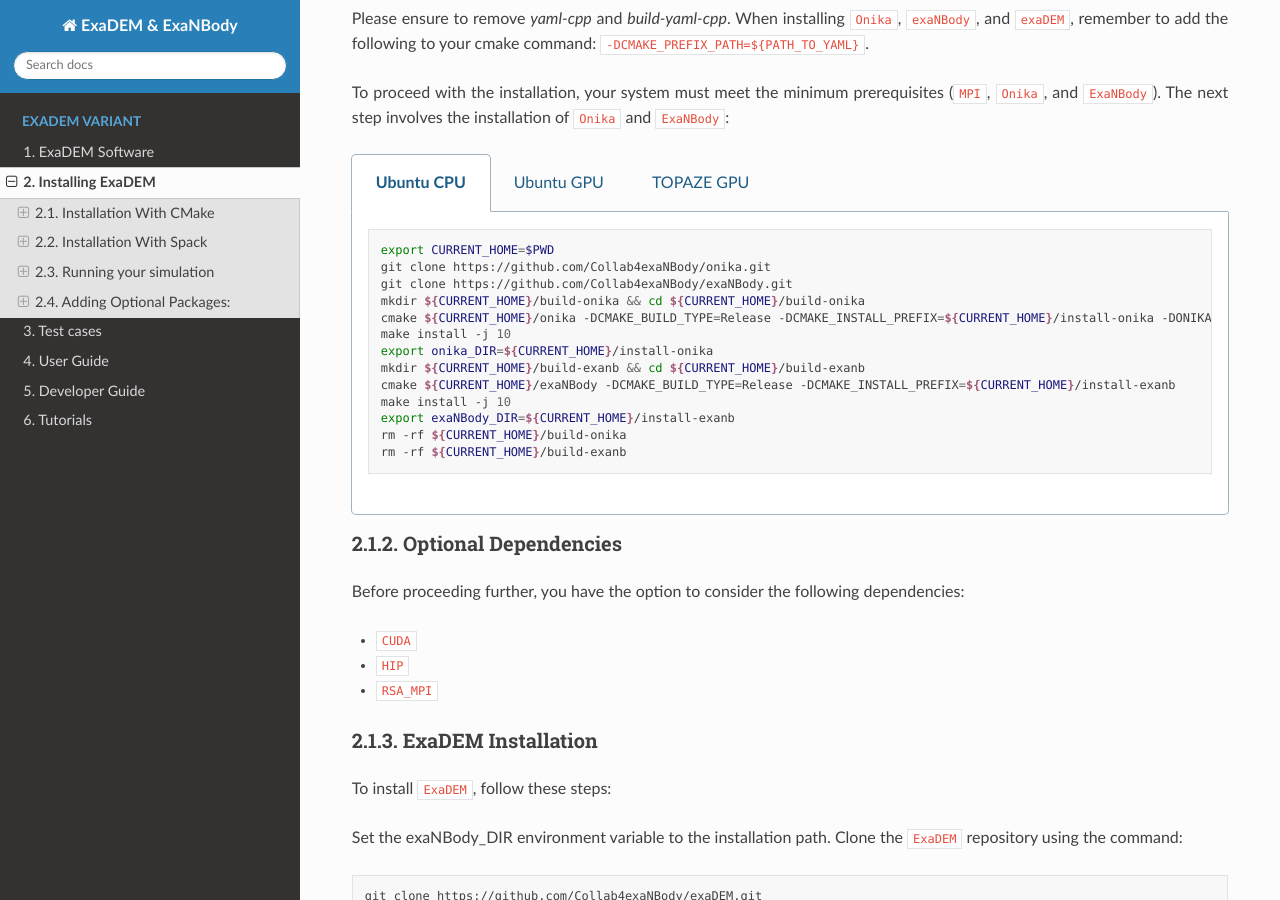
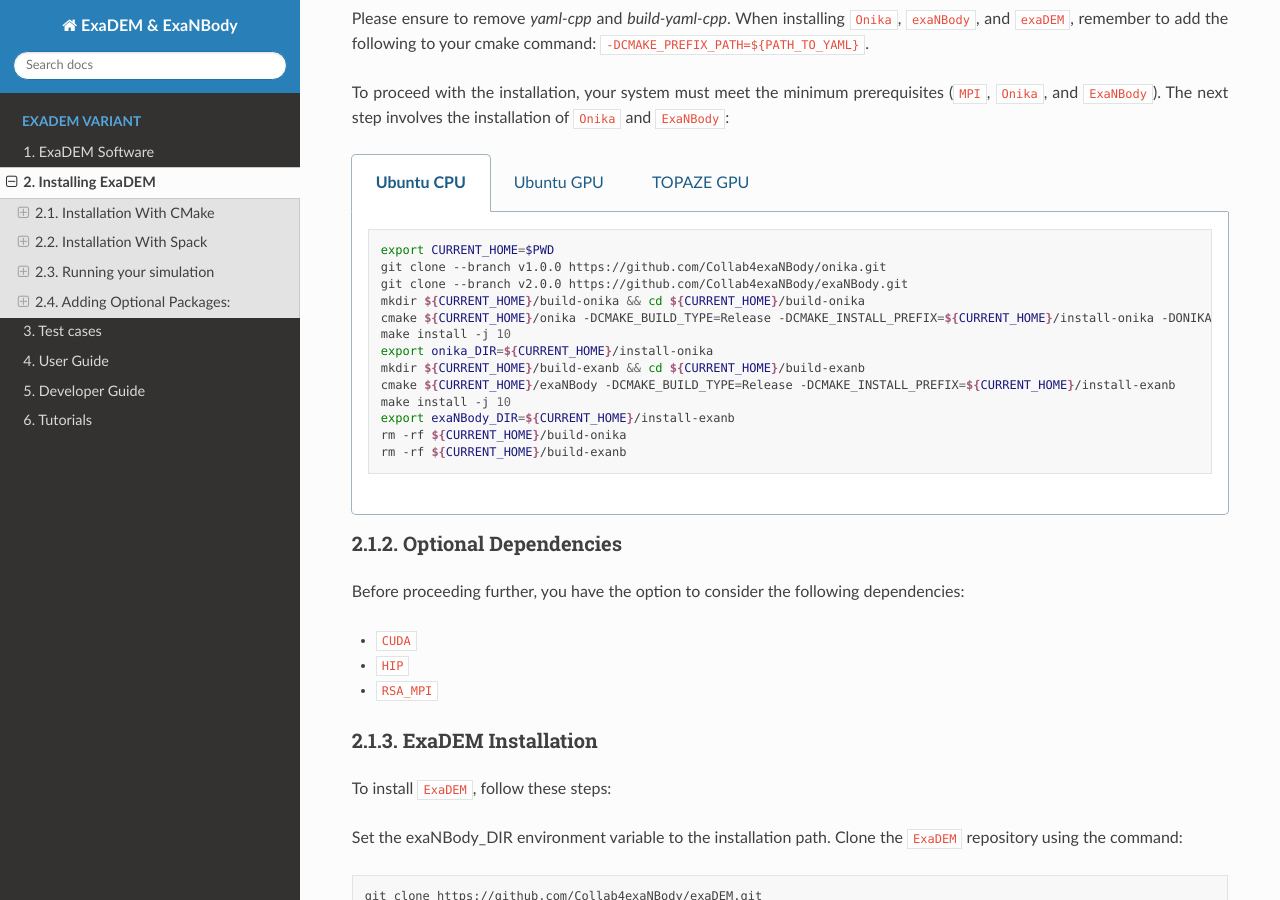
Before and after one commit to Collab4exaNBody/doc_exaDEM, a Sphinx documentation site: the page built from docs/source/project_exaDEM/Installation.rst, in a window 1280 px wide and 900 px high, scrolled down 693 px. Built offline with Sphinx 7.4.7 and the Read the Docs theme 3.1.0, drawn with Linux system fonts in a browser that asks for light colours.

Commit message:
Update Installation.rst

```diff
--- a/docs/source/project_exaDEM/Installation.rst
+++ b/docs/source/project_exaDEM/Installation.rst
@@ -53,8 +53,8 @@
       .. code-block:: bash
 
          export CURRENT_HOME=$PWD
-         git clone https://github.com/Collab4exaNBody/onika.git
-         git clone https://github.com/Collab4exaNBody/exaNBody.git
+         git clone --branch v1.0.0 https://github.com/Collab4exaNBody/onika.git
+         git clone --branch v2.0.0 https://github.com/Collab4exaNBody/exaNBody.git
          mkdir ${CURRENT_HOME}/build-onika && cd ${CURRENT_HOME}/build-onika
          cmake ${CURRENT_HOME}/onika -DCMAKE_BUILD_TYPE=Release -DCMAKE_INSTALL_PREFIX=${CURRENT_HOME}/install-onika -DONIKA_BUILD_CUDA=OFF
          make install -j 10
@@ -73,8 +73,8 @@
       .. code-block:: bash
 
          export CURRENT_HOME=$PWD
-         git clone https://github.com/Collab4exaNBody/onika.git
-         git clone https://github.com/Collab4exaNBody/exaNBody.git
+         git clone --branch v1.0.0 https://github.com/Collab4exaNBody/onika.git
+         git clone --branch v2.0.0 https://github.com/Collab4exaNBody/exaNBody.git
          mkdir ${CURRENT_HOME}/build-onika && cd ${CURRENT_HOME}/build-onika
          cmake ${CURRENT_HOME}/onika -DCMAKE_BUILD_TYPE=Release -DCMAKE_INSTALL_PREFIX=${CURRENT_HOME}/install-onika -DONIKA_BUILD_CUDA=ON -DCMAKE_CUDA_ARCHITECTURES=86
          make install -j 10
@@ -95,8 +95,8 @@
          module load gnu/13.2.0 cuda/12.4 mpi/openmpi/4.1.6 cmake/3.29.6
          cd $CCCSCRATCHDIR
          export CURRENT_HOME=$PWD
-         // copy onika
-         // copy exaNBody
+         // copy onika v1.0.0
+         // copy exaNBody v2.0.0
          mkdir ${CURRENT_HOME}/build-onika && cd ${CURRENT_HOME}/build-onika
          cmake ${CURRENT_HOME}/onika -DCMAKE_BUILD_TYPE=Release -DCMAKE_INSTALL_PREFIX=${CURRENT_HOME}/install-onika -DONIKA_BUILD_CUDA=ON -DCMAKE_CUDA_ARCHITECTURES=80
          make install -j 10
```
